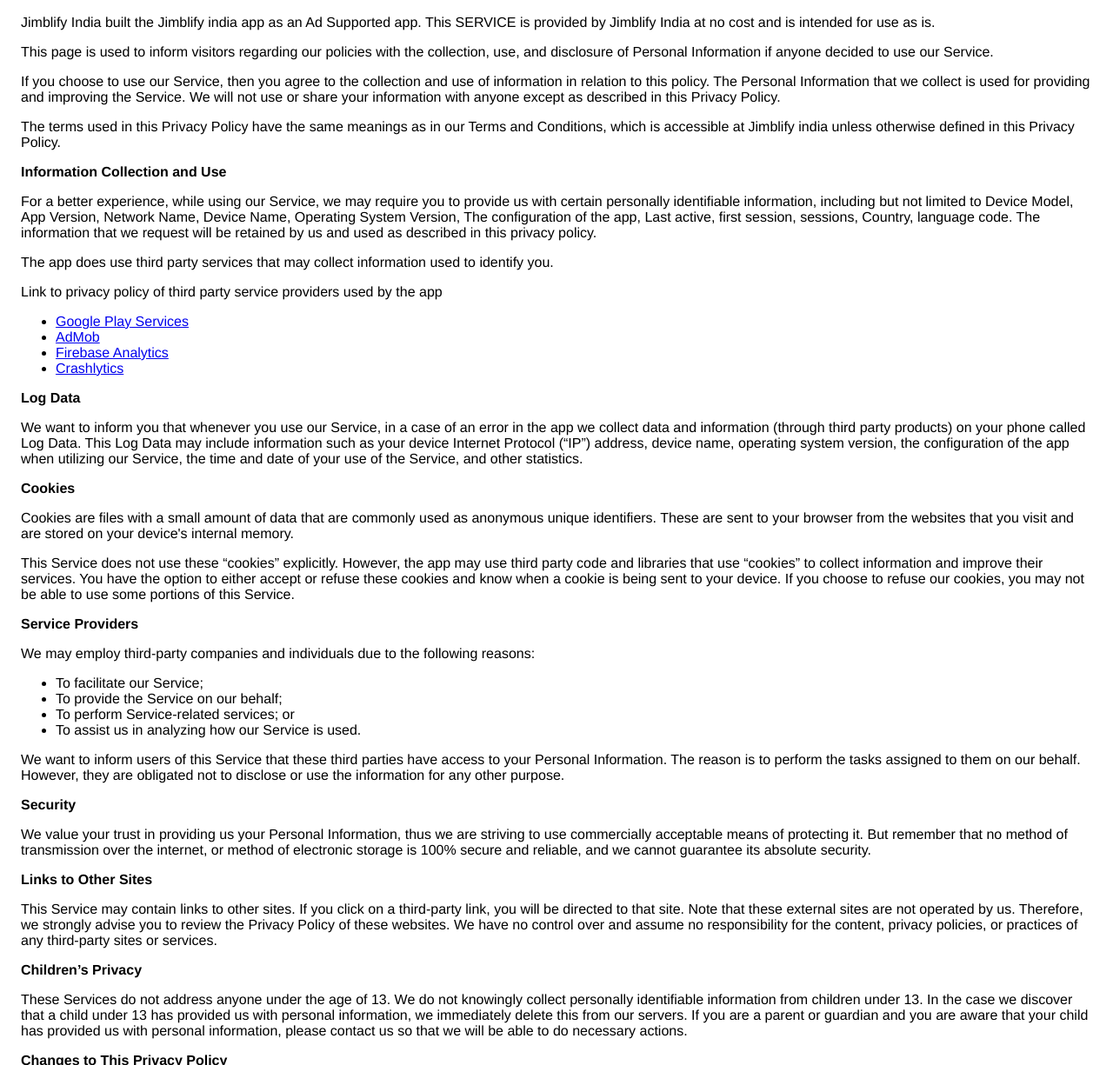
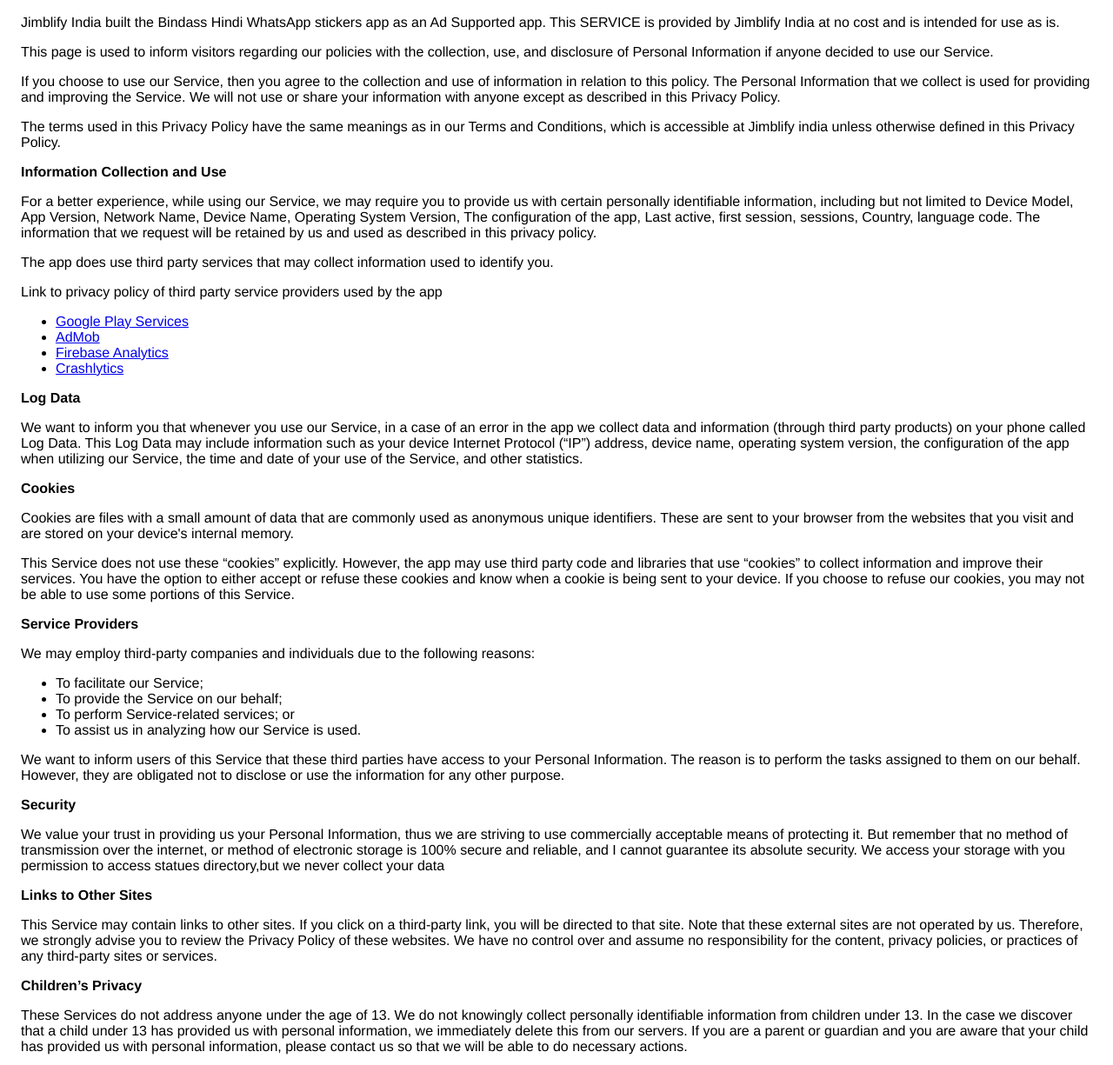
Before and after one commit to Arunkumar47/PrivacyPolicyHindi, a plain HTML site: page index.html in a window 1280 px wide. Shown: the part 75-1300 px from the top of the page at 87% size. Drawn offline with Linux system fonts and the light colour scheme.

Commit message:
Update index.html

```diff
--- a/index.html
+++ b/index.html
@@ -8,7 +8,7 @@
     </head>
     <body>
     <h2>Privacy Policy</h2> <p>
-                    Jimblify India built the Jimblify india app as
+                    Jimblify India built the Bindass Hindi WhatsApp stickers app as
                     an Ad Supported app. This SERVICE is provided by
                     Jimblify India at no cost and is intended for
                     use as is.
@@ -76,12 +76,7 @@
                     not to disclose or use the information for any other
                     purpose.
                   </p> <p><strong>Security</strong></p> <p>
-                    We value your trust in providing us
-                    your Personal Information, thus we are striving to use
-                    commercially acceptable means of protecting it. But remember
-                    that no method of transmission over the internet, or method
-                    of electronic storage is 100% secure and reliable, and
-                    we cannot guarantee its absolute security.
+                    We value your trust in providing us your Personal Information, thus we are striving to use commercially acceptable means of protecting it. But remember that no method of transmission over the internet, or method of electronic storage is 100% secure and reliable, and I cannot guarantee its absolute security. We access your storage with you permission to access statues directory,but we never collect your data
                   </p> <p><strong>Links to Other Sites</strong></p> <p>
                     This Service may contain links to other sites. If you click
                     on a third-party link, you will be directed to that site.
```
